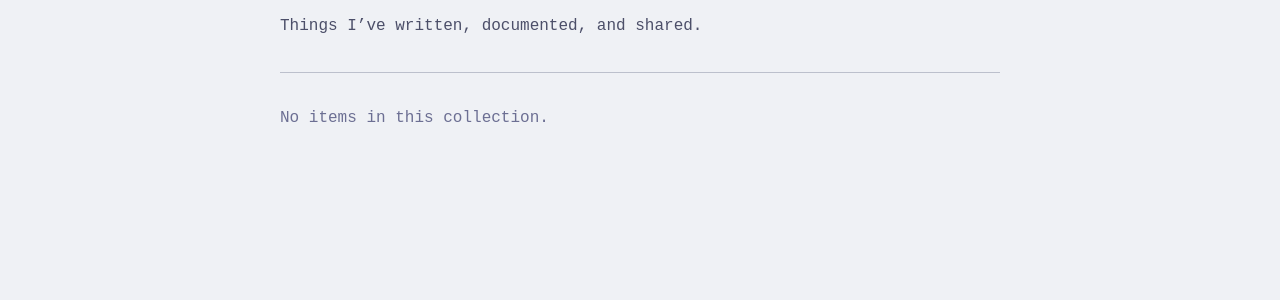
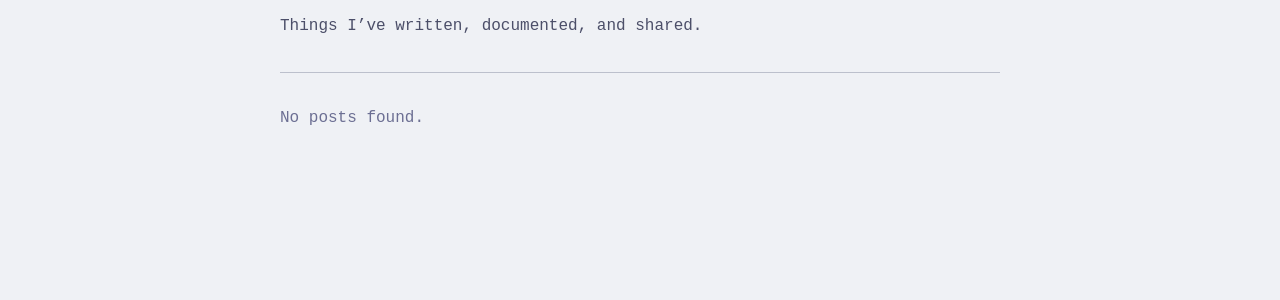
Before and after one commit to venkateshcv1809/venkateshcv1809.github.io, a Jekyll site: the page built from _pages/posts/index.md, in a window 1280 px wide. Shown: the part 185-485 px from the top of the page. Built offline with Jekyll 4.4.1, drawn with Linux system fonts in a browser that asks for light colours; nearby versions of some CDN libraries; some web fonts are replaced.

Commit message:
feat: Update no collection message

```diff
--- a/_layouts/collection.html
+++ b/_layouts/collection.html
@@ -52,7 +52,7 @@ layout: page
     {% else %}
         <hr>
         <p class="collection-empty" role="status">
-            No items in this collection.
+            No {{ page.title | downcase }} found.
         </p>
     {% endif %}
 </section>
```
